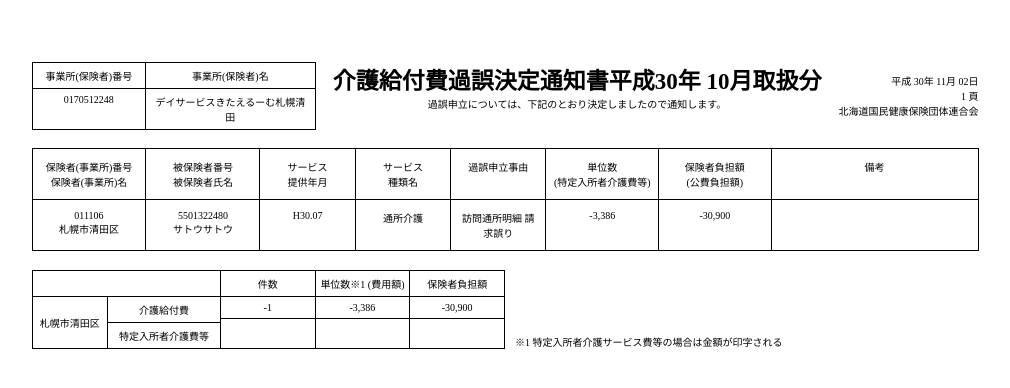
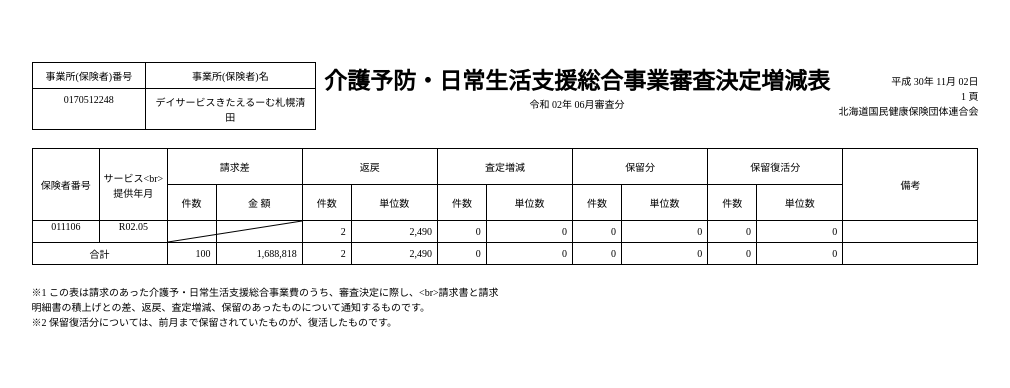
Before and after one commit to Skyfury2651/demo-pug, a plain HTML site: page index.pug in a window 1280 px wide. Shown: the whole page, without its empty margins (135-1145 px from the left). Drawn offline with nearby package versions, Linux system fonts and the light colour scheme; files that its build step writes are made by us from their sources.

Commit message:
add screen YKC10015P

```diff
--- a/index.pug
+++ b/index.pug
@@ -11,7 +11,7 @@ link(rel='stylesheet' type='text/css' href='../style.css')
       div #{data.officeName}
     .col2
       .title #{data.title}
-      .sub-title 過誤申立については、下記のとおり決定しましたので通知します。
+      .sub-title #{data.subtitle}
     .col3
       .date #{data.date}
       div #{data.page}
@@ -20,52 +20,77 @@ link(rel='stylesheet' type='text/css' href='../style.css')
   .second-row
     .table.full-width
       .header.row
-        .col.col1 #{staticFields.insurerNumber} #{staticFields.insurerName}
-        .col.col2 !{staticFields.insuerer}
-        .col.col3 !{staticFields.serviceProvision}
-        .col.col4 !{staticFields.serviceType}
-        .col.col5 #{staticFields.malpracticeClaim}
-        .col.col6 !{staticFields.numberUnit}
-        .col.col7 !{staticFields.insuererBurden}
-        .col.col8 #{staticFields.remark}
+        .col.col1.row
+          div #{staticFields.second.col1.first}
+          div #{staticFields.second.col1.second}
+        .col.col2
+          div.subject #{staticFields.second.col2.first}
+          div.row
+            div.number #{staticFields.second.col2.second.unit}
+            div  #{staticFields.second.col2.second.field}
+        .col.col3
+          div.subject #{staticFields.second.col3.first}
+          div.row
+            div.number #{staticFields.second.col3.second.unit}
+            div  #{staticFields.second.col3.second.field}
+        .col.col4
+          div.subject #{staticFields.second.col4.first}
+          div.row
+            div.number #{staticFields.second.col4.second.unit}
+            div  #{staticFields.second.col4.second.field}
+        .col.col5
+          div.subject #{staticFields.second.col5.first}
+          div.row
+            div.number #{staticFields.second.col5.second.unit}
+            div  #{staticFields.second.col5.second.field}
+        .col.col6
+          div.subject #{staticFields.second.col6.first}
+          div.row
+            div.number #{staticFields.second.col6.second.unit}
+            div  #{staticFields.second.col6.second.field}
+        .col.col7
+          div #{staticFields.second.col7}
 
-      .body.row
-        .col.col1
-          div #{data.col1.up}
-          div #{data.col1.down}
-        .col.col2
-          div #{data.col2.up}
-          div #{data.col2.down}
-        .col.col3 #{data.col3}
-        .col.col4 #{data.col4}
-        .col.col5 #{data.col5}
-        .col.col6 #{data.col6}
-        .col.col7 #{data.col7}
-        .col.col8 #{data.col8}
+      .body
+        .row
+          .col.col1(class= data.second.col1 == undefined ?  'dashed' : '')
+            div #{data.second.col1 ? data.second.col1.first : ''}
+            div #{data.second.col1 ? data.second.col1.second : ''}
+          .col.col2(class= data.second.col2 == undefined ?  'dashed' : '')
+            div #{data.second.col2 ? data.second.col2.first : ''}
+            div #{data.second.col2 ? data.second.col2.second : ''}
+          .col.col3(class= data.second.col3 == undefined ?  'dashed' : '')
+            div #{data.second.col3 ? data.second.col3.first : ''}
+            div #{data.second.col3 ? data.second.col3.second : ''}
+          .col.col4(class= data.second.col4 == undefined ?  'dashed' : '')
+            div #{data.second.col4 ? data.second.col4.first : ''}
+            div #{data.second.col4 ? data.second.col4.second : ''}
+          .col.col5(class= data.second.col5 == undefined ?  'dashed' : '')
+            div #{data.second.col5 ? data.second.col5.first : ''}
+            div #{data.second.col5 ? data.second.col5.second : ''}
+          .col.col6(class= data.second.col6 == undefined ?  'dashed' : '')
+            div #{data.second.col6 ? data.second.col6.first : ''}
+            div #{data.second.col6 ? data.second.col6.second : ''}
+          .col.col7(class= data.second.col7 == undefined ?  'dashed' : '')
+        .row
+          .col.col1.flex.justify-center.items-center #{staticFields.summary}
+          .col.col2
+            div #{data.summary.col2.first}
+            div #{data.summary.col2.second}
+          .col.col3
+            div #{data.summary.col3.first}
+            div #{data.summary.col3.second}
+          .col.col4
+            div #{data.summary.col4.first}
+            div #{data.summary.col4.second}
+          .col.col5
+            div #{data.summary.col5.first}
+            div #{data.summary.col5.second}
+          .col.col6
+            div #{data.summary.col6.first}
+            div #{data.summary.col6.second}
+          .col.col7 #{data.summary.col7}
 
-  .third-row.row
-    .table
-      .header.row
-        .col.col1
-        .col.col2 #{staticFields.number}
-        .col.col3 #{staticFields.numberCredit}
-        .col.col4 #{staticFields.burden}
-      .body.row
-        .col.col1
-          div.main #{staticFields.main}
-          div.split
-            div #{staticFields.benefit}
-            div #{staticFields.expense}
-        .col.col2
-          div.split
-            div #{data.expense.col2}
-            div #{data.benefit.col2}
-        .col.col3
-          div.split
-            div #{data.expense.col3}
-            div #{data.benefit.col3}
-        .col.col4
-          div.split
-            div #{data.expense.col4}
-            div #{data.benefit.col4}
-    .description #{staticFields.description}
+  .third-row
+    div #{staticFields.firstNote}
+    div #{staticFields.secondNote}
--- a/style.scss
+++ b/style.scss
@@ -63,121 +63,124 @@ body {
     margin-top: 2%;
     display: flex;
     width: 100%;
-    .header{
+
+    .header {
         .col {
             border-width: 1px 1px 1px 0;
             border-style: solid;
             text-align: center;
+
             &:first-child {
                 border-left: 1px solid;
             }
+
+            &.col1 {
+                div {
+                    display: flex;
+                    justify-content: center;
+                    align-items: center;
+                    width: 50%;
+
+                    &:last-child {
+                        border-left: 1px solid;
+                    }
+                }
+            }
+
+            &.col2,
+            &.col3,
+            &.col4,
+            &.col5,
+            &.col6 {
+                .subject {
+                    padding: 10px;
+                }
+
+                .row {
+                    border-top: 1px solid;
+
+                    div {
+                        padding: 10px;
+                        display: flex;
+                        justify-content: center;
+                        align-items: center;
+                        width: 70%;
+
+                        &.number {
+                            width: 30%;
+                        }
+
+                        &:last-child {
+                            border-left: 1px solid;
+                        }
+                    }
+                }
+            }
+
+            &.col7 {
+                display: flex;
+                justify-content: center;
+                align-items: center;
+            }
         }
     }
+
     .body {
         .col {
             border-width: 0 1px 1px 0;
             border-style: solid;
             text-align: center;
+            display: flex;
+
+            &.dashed {
+                background-image: linear-gradient(to bottom right, transparent calc(50% - 1px), black, transparent calc(50% + 1px));
+            }
+
             &:first-child {
                 border-left: 1px solid;
             }
-        }
-    }
-    .col {
-        padding: 10px;
-    }
-    .col1 , .col2 {
-        width: 12.5%;
-    } // 25%
-    .col3 {
-        width: 10%;
-    } // 10%
-    .col4, .col5 {
-        width: 10%;
-    } // 20%
-    .col6, .col7 {
-        width: 15%;
-        padding: 10px 0;
-    } // 30%
-    .col8 {
-        width: 25%;
-    } // 25%
-}
 
-.third-row {
-    margin-top: 2%;
-    .table {
-        width: 50%;
-        display: flex;
-        flex-direction: column;
-        .header, .body {
-            width: 100%;
-            .col1 {
-                width: 40%;
-            }
-            .col2 {
-                width: 20%;
-            }
-            .col3 {
-                width: 20%;
-            }
-            .col4 {
-                width: 20%;
-            }
-        }
-        .header {
-            .col {
-                border-width: 1px 1px 1px 0;
-                border-style: solid;
-                padding: 5px 0;
-                text-align: center;
+            &.col1 {
+                div {
+                    width: 50%;
 
-                &:first-child {
-                    border-left: 1px solid;
-                    padding: unset;
+                    &:first-child {
+                        border-right: 1px solid;
+                    }
                 }
             }
-        }
-        .body {
-            .col {
-                display: flex;
-                border-width: 0 1px 1px 0;
-                border-style: solid;
-                text-align: center;
-                &:first-child {
-                    border-left: 1px solid;
-                    padding: unset;
-                }
-                .main {
-                    width: 40%;
-                    border-right: 1px solid;
-                    display: flex;
-                    justify-content: center;
-                    align-items: center;
-                }
-                &.col1 {
-                    .split {
-                        width: 60%;
+
+            &.col2,
+            &.col3,
+            &.col4,
+            &.col5,
+            &.col6 {
+                div {
+                    text-align: right;
+                    padding: 5px;
+
+                    &:first-child {
+                        width: 33.5%;
+                        border-right: 1px solid;
+                        // background-color: red;
                     }
-                }
-                .split {
-                    width: 100%;
-                    display: flex;
-                    flex-direction: column;
-                    div {
-                        padding: 5px;
-                        &:first-child {
-                            border-bottom: 1px solid;
-                        }
+
+                    &:last-child {
+                        width: 66.5%;
+                        // background-color: blue;
                     }
                 }
             }
         }
     }
-    .description {
-        align-self: flex-end;
-        margin-left: 10px;
+
+    .col {
+        width: 15%;
     }
+}
+.third-row {
+    margin-top: 2%;
+    width: 50%;
 }
 
 .row {
@@ -199,3 +202,15 @@ body {
 .unset-border-right {
     border-right: unset !important;
 }
+
+.flex {
+    display: flex;
+}
+
+.justify-center {
+    justify-content: center;
+}
+
+.items-center {
+    align-items: center;
+}
--- a/variables.pug
+++ b/variables.pug
@@ -1,56 +1,107 @@
 block vars
   -
     var staticFields = {
-      subtitle : '過誤申立については、下記のとおり決定しましたので通知します。',
       officeNumber: '事業所(保険者)番号',
       officeName: '事業所(保険者)名',
-      insurerNumber: '保険者(事業所)番号',
-      insurerName: '保険者(事業所)名',
-      insuerer: '被保険者番号<br>被保険者氏名',
-      serviceProvision: 'サービス<br>提供年月',
-      serviceType: 'サービス<br>種類名',
-      malpracticeClaim: '過誤申立事由',
-      numberUnit: '単位数<br>(特定入所者介護費等)',
-      insuererBurden: ' 保険者負担額<br>(公費負担額)',
-      remark: '備考',
-      number: '件数',
-      numberCredit: '単位数※1 (費用額)',
-      burden: '保険者負担額',
-      main: '札幌市清田区',
-      benefit: '介護給付費',
-      expense: '特定入所者介護費等',
-      description: '※1 特定入所者介護サービス費等の場合は金額が印字される'
+      second: {
+        col1: {
+          first: '保険者番号',
+          second: 'サービス<br>提供年月'
+        },
+        col2: {
+          first: '請求差',
+          second: {
+            unit: '件数',
+            field: '金 額'
+          }
+        },
+        col3: {
+          first: '返戻',
+          second: {
+            unit: '件数',
+            field: '単位数'
+          }
+        },
+        col4: {
+          first: '査定増減',
+          second: {
+            unit: '件数',
+            field: '単位数'
+          }
+        },
+        col5: {
+          first: '保留分',
+          second: {
+            unit: '件数',
+            field: '単位数'
+          }
+        },
+        col6: {
+          first: '保留復活分',
+          second: {
+            unit: '件数',
+            field: '単位数'
+          }
+        },
+        col7: '備考'
+      },
+      summary: '合計',
+      firstNote: '※1 この表は請求のあった介護予・日常生活支援総合事業費のうち、審査決定に際し、<br>請求書と請求明細書の積上げとの差、返戻、査定増減、保留のあったものについて通知するものです。',
+      secondNote: '※2 保留復活分については、前月まで保留されていたものが、復活したものです。'
     }
 
     var data = {
-      title : '介護給付費過誤決定通知書平成30年 10月取扱分' ,
+      title : '介護予防・日常生活支援総合事業審査決定増減表' ,
+      subtitle : '令和 02年 06月審査分',
       date: '平成 30年 11月 02日',
       page: '1 頁',
       companyName : '北海道国民健康保険団体連合会',
       officeNumber: '0170512248',
       officeName: 'デイサービスきたえるーむ札幌清田',
-      col1: {
-        up: '011106',
-        down: '札幌市清田区'
+      second: {
+        col1: {
+          first: '011106',
+          second: 'R02.05'
+        },
+        col3: {
+          first: '2',
+          second: '2,490'
+        },
+        col4: {
+          first: '0',
+          second: '0'
+        },
+        col5: {
+          first: '0',
+          second: '0'
+        },
+        col6: {
+          first: '0',
+          second: '0'
+        },
+        col7: ''
       },
-      col2: {
-        up: '5501322480',
-        down: 'サトウサトウ'
-      },
-      col3: 'H30.07',
-      col4: '通所介護',
-      col5: '訪問通所明細 請求誤り',
-      col6: '-3,386',
-      col7: '-30,900',
-      col8: '',
-      expense: {
-        col2: '-1',
-        col3: '-3,386',
-        col4: '-30,900',
-      },
-      benefit: {
-        col2: '',
-        col3: '',
-        col4: '',
+      summary: {
+        col2: {
+          first: '100',
+          second: '1,688,818'
+        },
+        col3: {
+          first: '2',
+          second: '2,490'
+        },
+        col4: {
+          first: '0',
+          second: '0'
+        },
+        col5: {
+          first: '0',
+          second: '0'
+        },
+        col6: {
+          first: '0',
+          second: '0'
+        },
+        col7: ''
       }
     }
```
